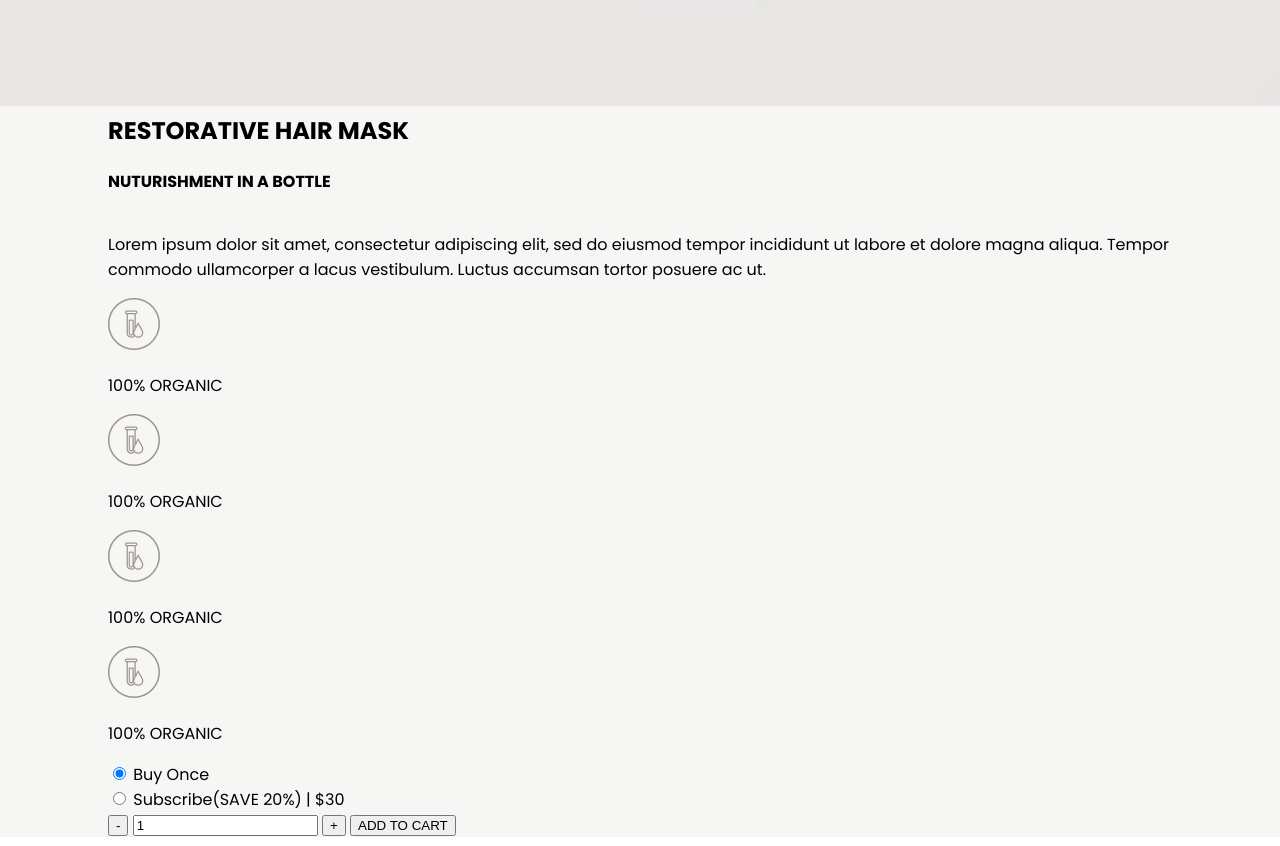
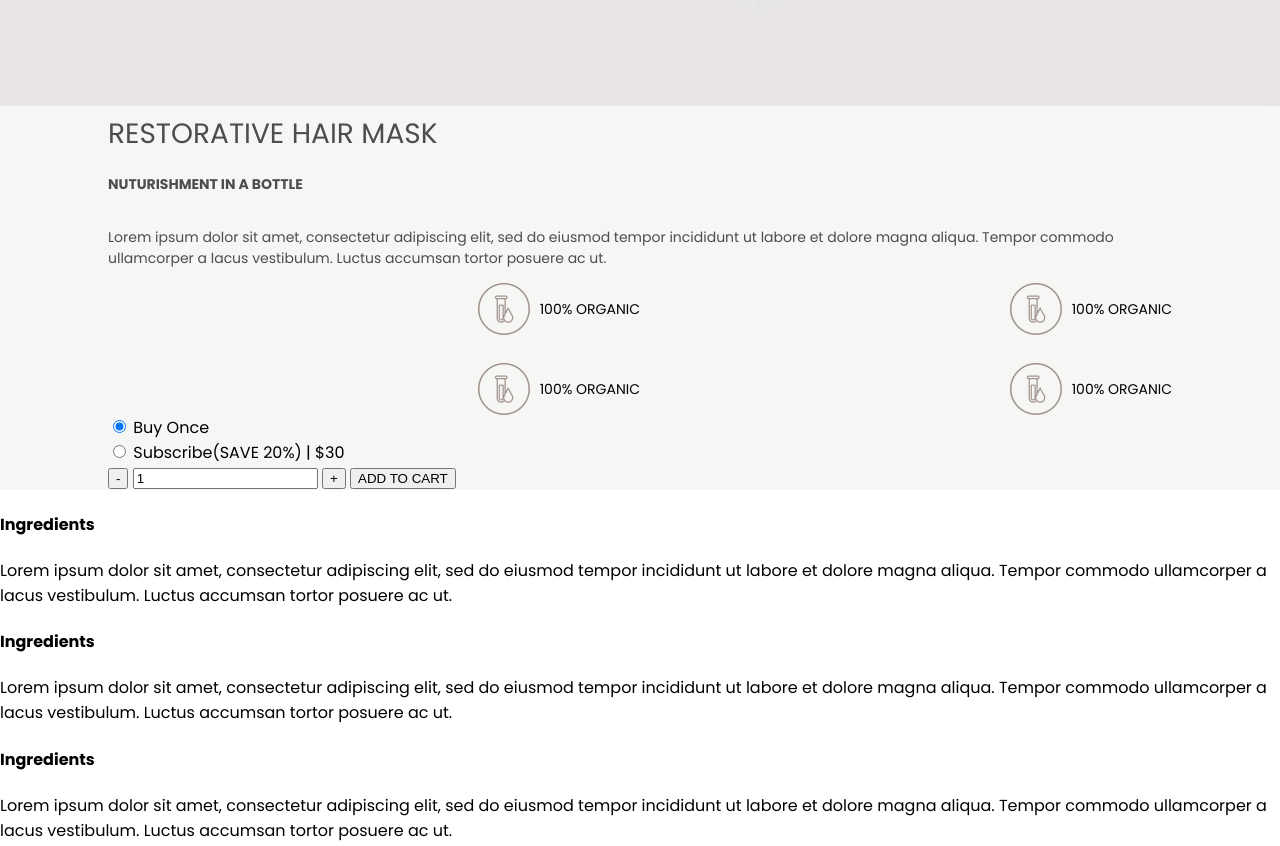
Before and after one commit to dragan002/Boca-Obsi, a plain HTML site: page index.html in a window 1280 px wide. Shown: the part 1097-1943 px from the top of the page. Drawn offline with Linux system fonts and the light colour scheme.

Commit message:
.Product description

```diff
--- a/stylesheet/style.css
+++ b/stylesheet/style.css
@@ -89,8 +89,40 @@ body {
 .product__description  > * {
     grid-column: 2;
 }
+
+.product__description-title,
+.product__description-text {
+    color: #4d4d4d;
+}
 .product__description-title-main {
     margin: 0;
+    font-weight: 400;
+    font-size: 28px;
+}
+.product__description-title-sub,
+.product__description-text {
+    font-size: 14px;
+}
+.product__description-icons {
+    display: grid;
+    grid-template-columns: 1fr 1fr;
+    grid-row-gap: 2em;
+}
+.product__description-icon {
+    display: grid;
+    grid-template-columns: 1fr auto;
+    grid-column-gap: 10px;
+}
+
+.product__description-text-icons {
+    font-size: 14px;
+}
+
+.product__description-icon-text {
+    align-self: center;
+}
+.product__description-icon-image {
+    justify-self: end;
 }
 
 /* ==== End of Product ====  */
```
